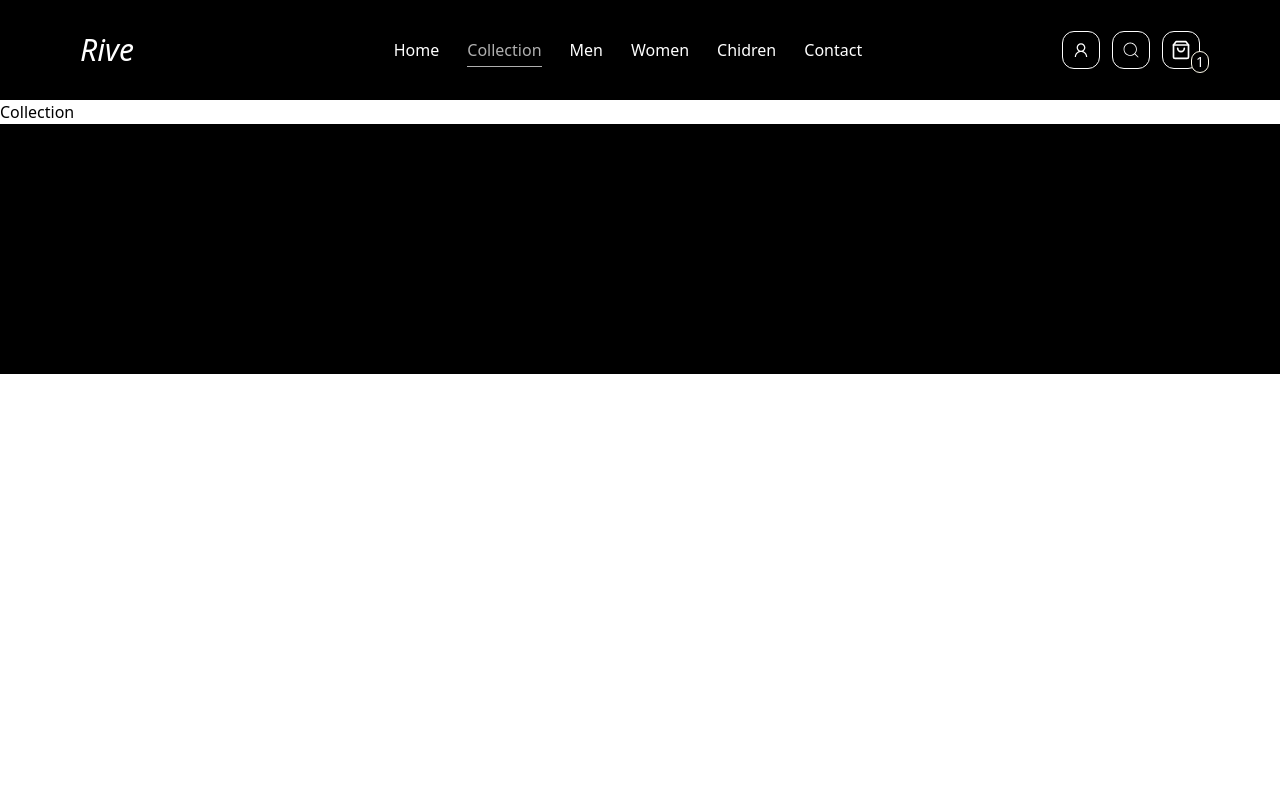
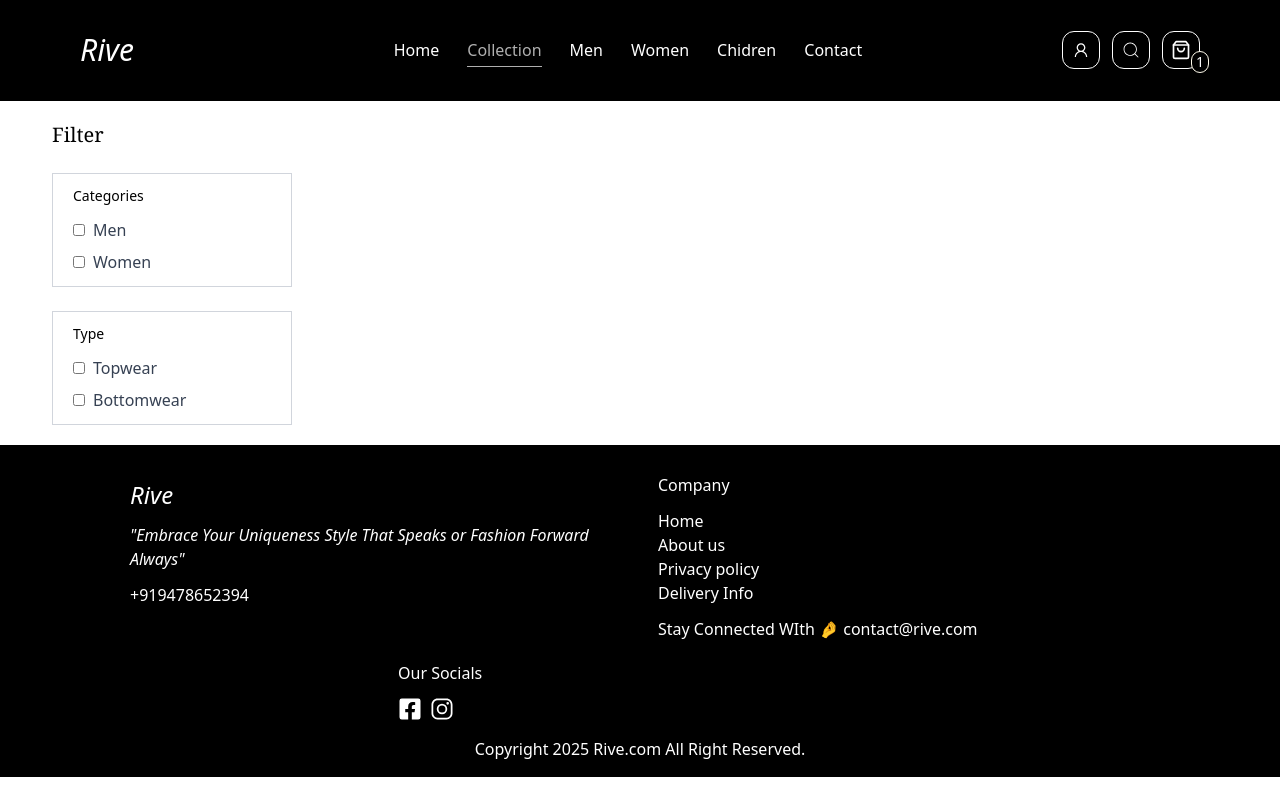
Before and after one commit to JatinTekam/full-stack-e-commerce, a React (Vite) app in the folder frontend/: page /collection in a window 1280 px wide. Built offline with nearby package versions, Linux system fonts and the light colour scheme.

Commit message:
adding collection page

```diff
--- a/frontend/src/Pages/Collection.jsx
+++ b/frontend/src/Pages/Collection.jsx
@@ -1,8 +1,46 @@
-import React from 'react'
+import React, { useContext, useState } from 'react'
+import { Search } from '../ProductContext/ProductContext'
+import { IoMdArrowDropdown } from "react-icons/io";
 
 const Collection = () => {
+
+  const{bestSellingPrtoudct}=useContext(Search);
+ const[showFilter,setShowFilter]=useState(false);
+
+
   return (
-    <div>Collection</div>
+    <div className='flex flex-col sm:flex-row gap-1 sm:gap-10 pt-5 pl-13 border-t'>
+        <div className='min-w-60 mb-5'>
+          <p className='font-serif text-xl flex '>Filter
+           <div className=''><IoMdArrowDropdown className={`sm:hidden mt-1 ${showFilter ? 'rotate-180' : ''}`}/></div>
+          </p>
+          <div className={`border border-gray-300 pl-5 py-3 mt-6 ${showFilter ? "" : "hidden"} sm:block`}>
+            <p className='mb-3 text-sm font-medium'>Categories</p>
+            <div className='flex flex-col gap-2 test-sm font-light text-gray-700'>
+              <p className='flex gap-2'>
+                <input type="checkbox" className='w-3'value={`Men`}/>Men
+              </p>
+              <p className='flex gap-2'>
+              <input type="checkbox" className='w-3' value={`Women`}/>Women
+              </p>
+            </div>
+          </div>
+
+
+          <div className={`border border-gray-300 pl-5 py-3 mt-6 ${showFilter ? "" : "hidden"} sm:block`}>
+            <p className='mb-3 text-sm font-medium'>Type</p>
+            <div className='flex flex-col gap-2 test-sm font-light text-gray-700'>
+              <p className='flex gap-2'>
+                <input type="checkbox" className='w-3'value={`Topwear`}/>Topwear
+              </p>
+              <p className='flex gap-2'>
+              <input type="checkbox" className='w-3' value={`Bottomwear`}/>Bottomwear
+              </p>
+            </div>
+          </div>
+
+        </div>
+    </div>
   )
 }
 
--- a/frontend/src/Pages/Heropage.jsx
+++ b/frontend/src/Pages/Heropage.jsx
@@ -13,14 +13,14 @@ import Service from '../component/Service.jsx';
 
 const Heropage = () => {
 
-  const [sreach]= useContext(Search);
+  const {search}= useContext(Search);
 
 
   return (
     <>
     <div className=' pb-10 bg-black  text-white pt-10'>
-       { sreach && <div className='text-center mb-10'>
-            <input type="text" className='w-[70vw] bg-transparent md:w-[450px] p-2 outline-none border rounded-2xl' placeholder='Search Here'/>
+       { search && <div className='text-center mb-10 '>
+            <input type="text" className='w-[70vw] bg-transparent md:w-[450px] p-2 outline-none border rounded-2xl transition-opacity' placeholder='Search Here'/>
         </div>}
         <div className='flex flex-col items-center'>
        <Link to="/collection">
--- a/frontend/src/ProductContext/ProductContext.jsx
+++ b/frontend/src/ProductContext/ProductContext.jsx
@@ -4,7 +4,7 @@ import {allProduct} from "../assets/image.js"
 export const Search=createContext();
 
 export const MySearchContext=({children})=>{
-  const[sreach,setSearch]=useState(false);
+  const[search,setSearch]=useState(false);
 
   const bestSellingPrtoudct=[
     ...allProduct
@@ -12,5 +12,5 @@ export const MySearchContext=({children})=>{
 
 
 
-    return <Search.Provider value={[sreach,setSearch,bestSellingPrtoudct]}>{children}</Search.Provider>
+    return <Search.Provider value={{search,setSearch,bestSellingPrtoudct}}>{children}</Search.Provider>
 }
--- a/frontend/src/component/Applayout.jsx
+++ b/frontend/src/component/Applayout.jsx
@@ -10,8 +10,9 @@ const Applayout = () => {
     <MySearchContext>
     <Header/>
     <Outlet/>
+    <Footer/>
     </MySearchContext>
-    <Footer/>
+
     </>
   )
 }
--- a/frontend/src/component/BestSelling.jsx
+++ b/frontend/src/component/BestSelling.jsx
@@ -3,11 +3,11 @@ import { Search } from "../ProductContext/ProductContext.jsx";
 import AllProduct from '../component/AllProduct.jsx';
 
  const BestSelling = () => {
-  const[sreach,setSearch,allProduct] = useContext(Search);
+  const{bestSellingPrtoudct} = useContext(Search);
   const[bestProduct,setBestProduct]=useState([]);
 
   useEffect(()=>{
-    setBestProduct(allProduct.slice(0,4))
+    setBestProduct(bestSellingPrtoudct.slice(0,4))
   },[])
 
   return (
--- a/frontend/src/component/Footer.jsx
+++ b/frontend/src/component/Footer.jsx
@@ -1,9 +1,35 @@
 import React from 'react'
+import { FaFacebookSquare } from "react-icons/fa";
+import { IoLogoInstagram } from "react-icons/io5";
 
 const Footer = () => {
   return (
-    <div className='w-full h-[250px] bg-black text-white'>
-
+    <div className='w-full  bg-black pb-4'>
+    <div className='w-full  text-white flex flex-wrap justify-center items-center pb-4 gap-5'>
+      <h2 className="w-[500px] h-full flex flex-col justify-center  ">
+        <i className='text-2xl block mb-3 '>Rive</i>
+        <i className='mb-3'>"Embrace Your Uniqueness Style That Speaks or Fashion Forward Always"</i>
+        <p>+919478652394</p>
+      </h2>
+      <div className="w-[500px] h-full flex flex-col justify-center pl-2 ">
+        <h2 className='pt-7 mb-3 '>Company</h2>
+        <ul className=' mb-3'>
+          <li>Home</li>
+          <li>About us</li>
+          <li>Privacy policy</li>
+          <li>Delivery Info</li>
+        </ul>
+        <p className=''>Stay Connected WIth 🤌 contact@rive.com</p>
+      </div>
+      <div className="w-[500px]  flex flex-col justify-center pl-2">
+      <h2 className='pt-0 mb-3 '>Our Socials</h2>
+        <div className='flex gap-2 text-2xl'>
+        <FaFacebookSquare/>
+        <IoLogoInstagram/>
+        </div>
+      </div>
+    </div>
+    <p className='text-white text-center'>Copyright {new Date().getFullYear()} Rive.com All Right Reserved.</p>
     </div>
   )
 }
--- a/frontend/src/component/FreshArrival.jsx
+++ b/frontend/src/component/FreshArrival.jsx
@@ -3,11 +3,11 @@ import { Search } from "../ProductContext/ProductContext";
 import AllProduct from "./AllProduct";
 
 const FreshArrival = () => {
-  const [sreach, setSearch, allProduct] = useContext(Search);
+  const {bestSellingPrtoudct} = useContext(Search);
   const [product, setProduct] = useState([]);
 
   useEffect(() => {
-    setProduct(allProduct.slice(0,12));
+    setProduct(bestSellingPrtoudct.slice(0,12));
   }, []);
 
 
--- a/frontend/src/component/Header.jsx
+++ b/frontend/src/component/Header.jsx
@@ -2,23 +2,20 @@ import React, { useContext, useState } from "react";
 import { CiSearch } from "react-icons/ci";
 import { FiShoppingBag } from "react-icons/fi";
 import { LiaUserSolid } from "react-icons/lia";
-import { Search } from "../ProductContext/ProductContext.jsx";
 import { Link, NavLink } from "react-router-dom";
 import { CiMenuBurger } from "react-icons/ci";
 import { IoMdArrowBack } from "react-icons/io";
 import { AiFillHome } from "react-icons/ai";
 import { Menu, MenuButton, MenuItem, MenuItems } from "@headlessui/react";
+import { Search } from "../ProductContext/ProductContext";
 
 const Header = () => {
 
+  const{search,setSearch}=useContext(Search);
   const[visible,setVisible]=useState(false);
-  const [search, setSearch] = useContext(Search);
-
-
-
 
   const handleSearch = () => {
-    setSearch(!search);
+    setSearch(!search)
   };
 
   return (
@@ -31,13 +28,13 @@ const Header = () => {
           <NavLink to="/">Home</NavLink>
         </li>
         <li className=" py-2  hover:cursor-pointer ">
-          <NavLink to="/collection">Collection</NavLink>{" "}
+          <NavLink to="/collection">Collection</NavLink>
         </li>
         <li className=" py-2  hover:cursor-pointer ">Men</li>
         <li className=" py-2  hover:cursor-pointer ">Women</li>
         <li className=" py-2  hover:cursor-pointer ">Chidren</li>
         <li className=" py-2  hover:cursor-pointer ">
-          <NavLink to="/contact">Contact</NavLink>{" "}
+          <NavLink to="/contact">Contact</NavLink>
         </li>
       </ul>
       <div className="flex gap-3 justify-center items-center">
```
